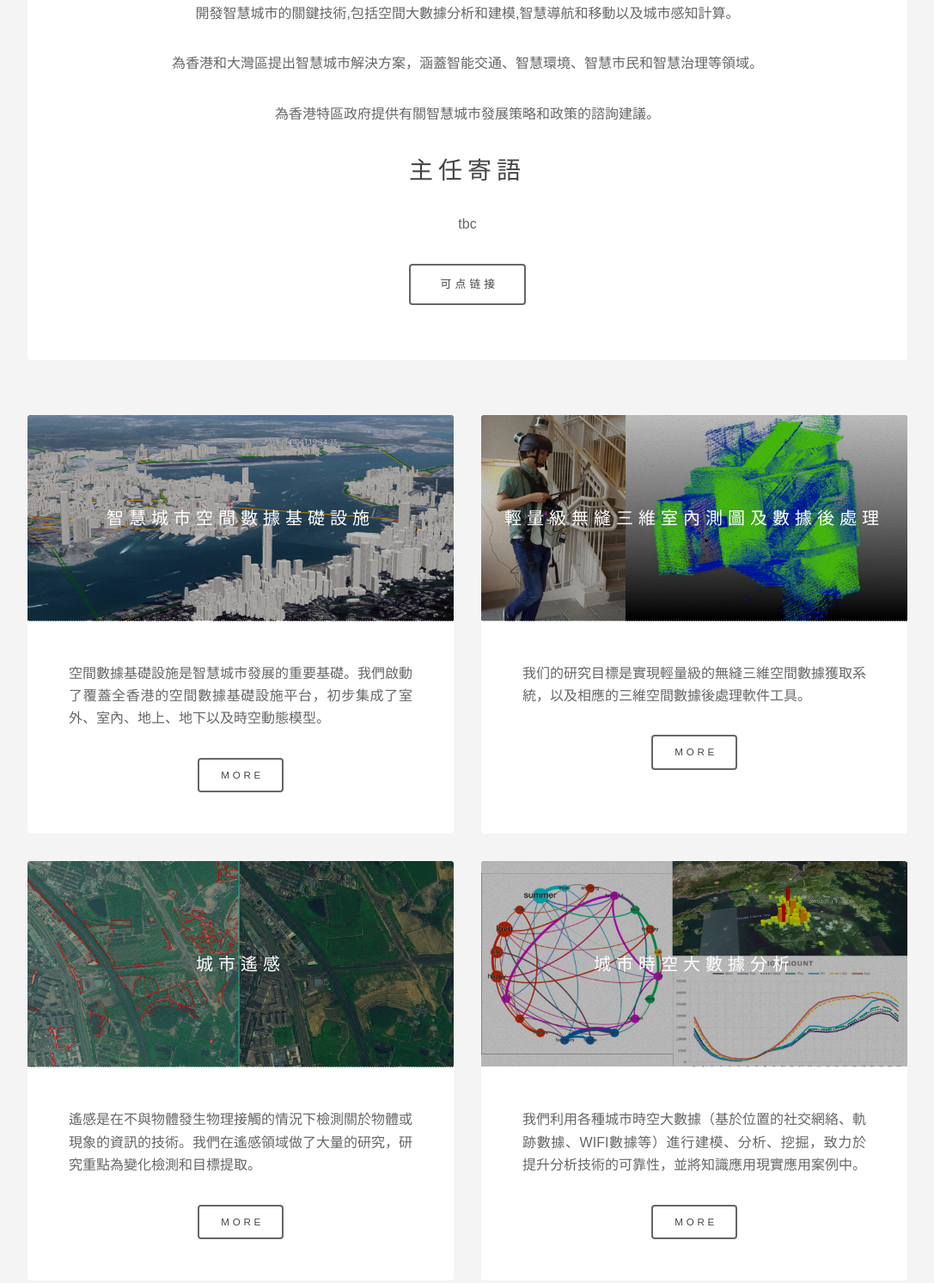
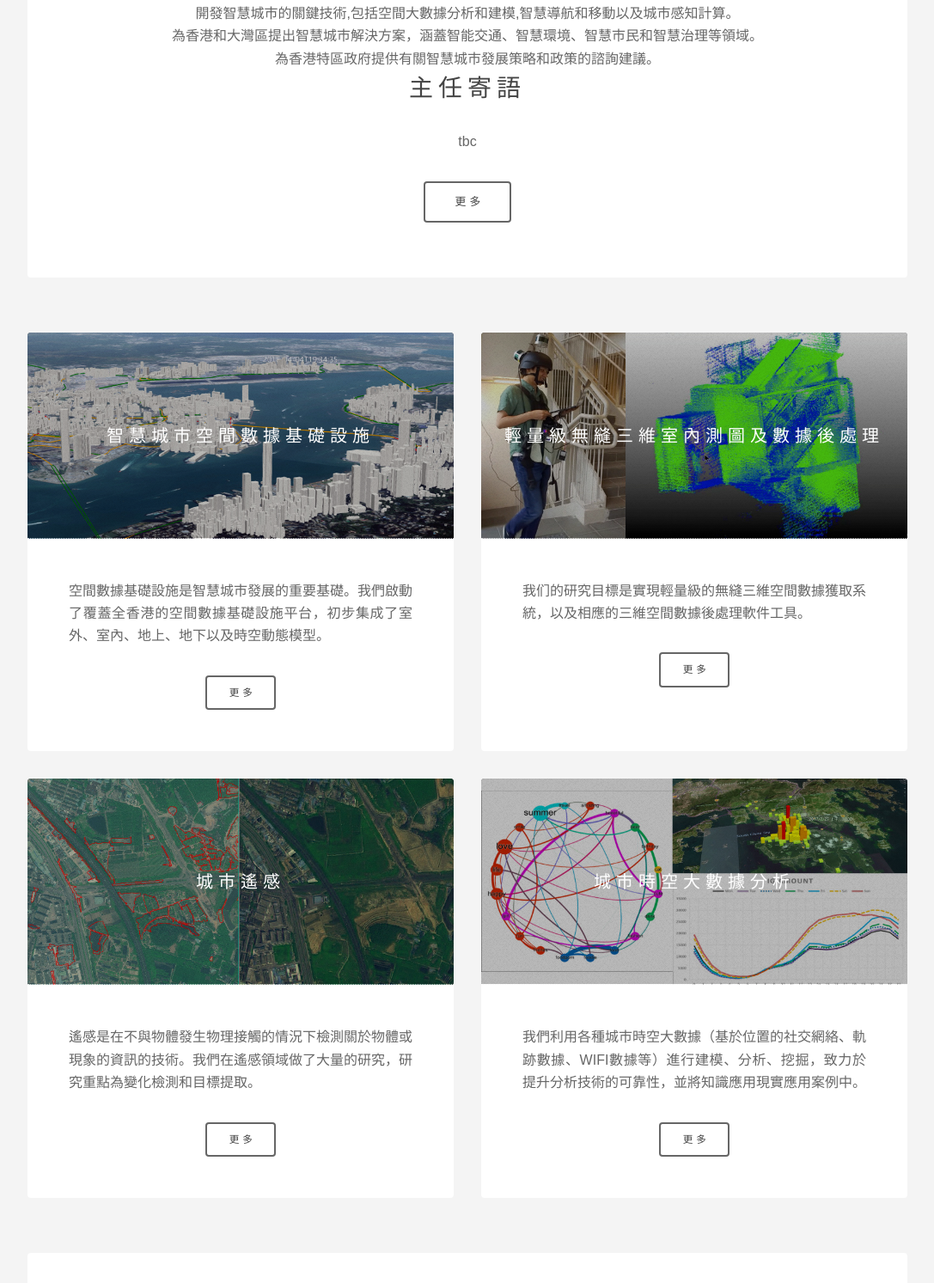
Before and after one commit to Shane-Yang/Smart-City-Lab---LSGI, a plain HTML site: page index.html in a window 1280 px wide. Shown: the part 795-2288 px from the top of the page at 86% size, without its empty margins (96-1183 px from the left). Drawn offline with Linux system fonts and the light colour scheme.

Commit message:
安舒
1）“可点链接”和“More”的按钮上的文字改成“更多”
2）“实验室设备”改成繁体“實驗室設備”，去掉“点击查看”按钮

```diff
--- a/assets/css/main.css
+++ b/assets/css/main.css
@@ -1655,3 +1655,12 @@
     font-size: 0.8em;
     color:darkgray;
 }
+
+#shiming p{
+    margin: 0 auto;
+
+}
+
+#shebei p{
+    margin: 0 auto;
+}
--- a/index.html
+++ b/index.html
@@ -28,16 +28,16 @@
 				<!-- 愿景 -->
 					<section id="intro" class="main">
 						<!--<span class="icon fa-diamond major"></span>-->
-						<h2>實驗室使命</h2>
+						<h2>實驗室使命</h2><div id="shiming"style="text-align: center">
                         <p >開發智慧城市的關鍵技術,包括空間大數據分析和建模,智慧導航和移動以及城市感知計算。</p>
                         <p>為香港和大灣區提出智慧城市解決方案，涵蓋智能交通、智慧環境、智慧市民和智慧治理等領域。</p>
                         <p>為香港特區政府提供有關智慧城市發展策略和政策的諮詢建議。
-						</p>
+						</p></div>
                         <h2>主任寄語</h2>
 						<p>tbc
 						</p>
 						<ul class="actions">
-							<li><a href="#" class="button big">可点链接</a></li>
+							<li><a href="#" class="button big">更多</a></li>
 						</ul>
 					</section>
 				<!-- 研究介绍 -->
@@ -49,7 +49,7 @@
 							</header>
 							<p class="text-body">空間數據基礎設施是智慧城市發展的重要基礎。我們啟動了覆蓋全香港的空間數據基礎設施平台，初步集成了室外、室內、地上、地下以及時空動態模型。</p>
 							<ul class="actions">
-								<li><a href="research1.html" class="button">More</a></li>
+								<li><a href="research1.html" class="button">更多</a></li>
 							</ul>
 						</article>
 						<article class="item">
@@ -59,7 +59,7 @@
 							</header>
 							<p class="text-body">我们的研究目標是實現輕量級的無縫三維空間數據獲取系統，以及相應的三維空間數據後處理軟件工具。　　　　　</p>
 							<ul class="actions">
-								<li><a href="#" class="button">More</a></li>
+								<li><a href="#" class="button">更多</a></li>
 							</ul>
 						</article>
 						<article class="item">
@@ -69,7 +69,7 @@
 							</header>
 							<p class="text-body">遙感是在不與物體發生物理接觸的情況下檢測關於物體或現象的資訊的技術。我們在遙感領域做了大量的研究，研究重點為變化檢測和目標提取。</p>
 							<ul class="actions">
-								<li><a href="#" class="button">More</a></li>
+								<li><a href="#" class="button">更多</a></li>
 							</ul>
 						</article>
 						<article class="item">
@@ -79,7 +79,7 @@
 							</header>
 							<p class="text-body">我們利用各種城市時空大數據（基於位置的社交網絡、軌跡數據、WIFI數據等）進行建模、分析、挖掘，致力於提升分析技術的可靠性，並將知識應用現實應用案例中。</p>
 							<ul class="actions">
-								<li><a href="#" class="button">More</a></li>
+								<li><a href="#" class="button">更多</a></li>
 							</ul>
 						</article>
 					</section>
@@ -88,13 +88,15 @@
 						<!--<span class="icon fa-diamond major"></span>-->
 						<h2>实验室设备</h2>
                         <article class="item"><header><a href="#"><img src="images/facilities.jpg"/></a></header></article>
+                        <div id="shebei">
                         <p>智慧城市三維空間數據庫(全香港)</p>
                         <p>空間大數據數據庫及分析伺服器</p>
                         <p>智慧城市三維空間分析展示與分析系統</p>
                         <p>虛擬實境(VR)展示系統</p>
-						<ul class="actions">
+                        </div>
+						<!--<ul class="actions">
 							<li><a href="#" class="button big">点击查看</a></li>
-						</ul>
+						</ul>-->
 					</section>
 				<!-- CTA -->
 					<section id="cta" class="main special">
```
